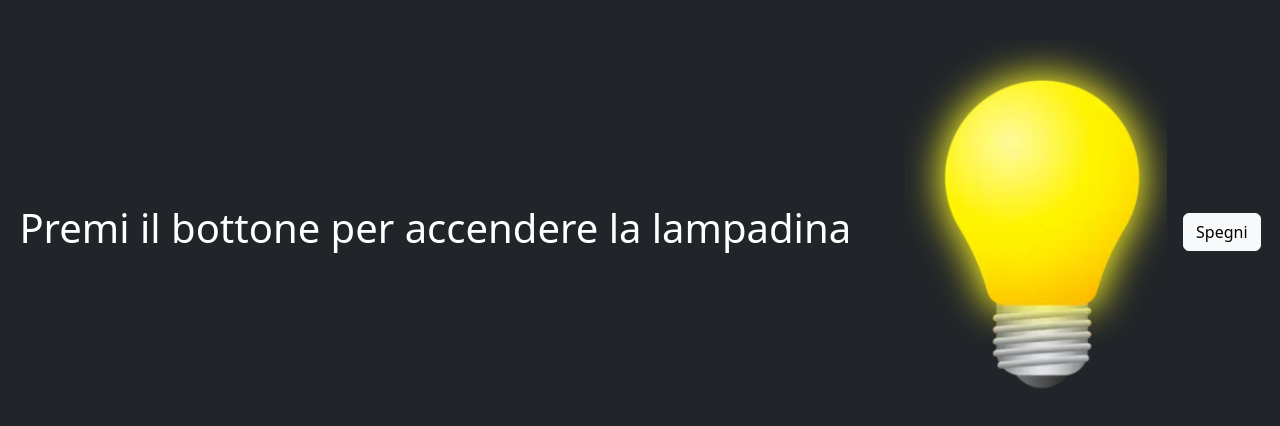
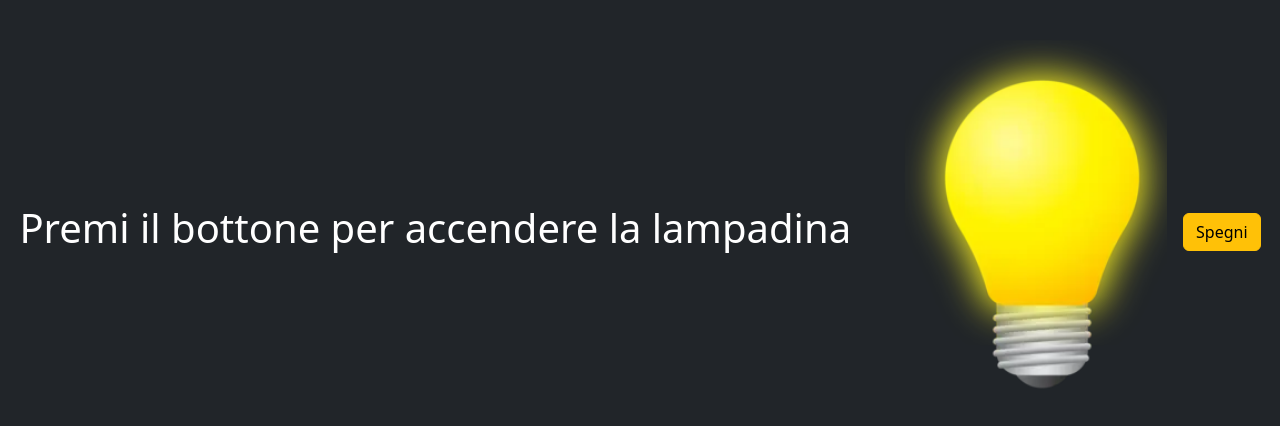
Before and after one commit to christiantondo/js-dom-1, a plain HTML site: page index.html in a window 1280 px wide. Both pictures are taken after a click on the button "Accendi". Drawn offline with nearby package versions, Linux system fonts and the light colour scheme.

Commit message:
button style migliorato

```diff
--- a/index.html
+++ b/index.html
@@ -25,7 +25,7 @@
         </div>
 
         <div>
-            <button id="onoff" type="button" class="btn btn-warning" >Accendi</button>
+            <button id="onoff" type="button" class="btn btn-outline-warning" >Accendi</button>
         </div>
     </div>
 
--- a/js/main.js
+++ b/js/main.js
@@ -19,5 +19,6 @@ document.querySelector("#onoff").addEventListener("click", () => {
     }
 
     // Design button
-     document.querySelector("#onoff").classList.toggle("btn-light");
+     document.querySelector("#onoff").classList.toggle("btn-warning");
+     document.querySelector("#onoff").classList.toggle("btn-outline-warning");
 });
```
